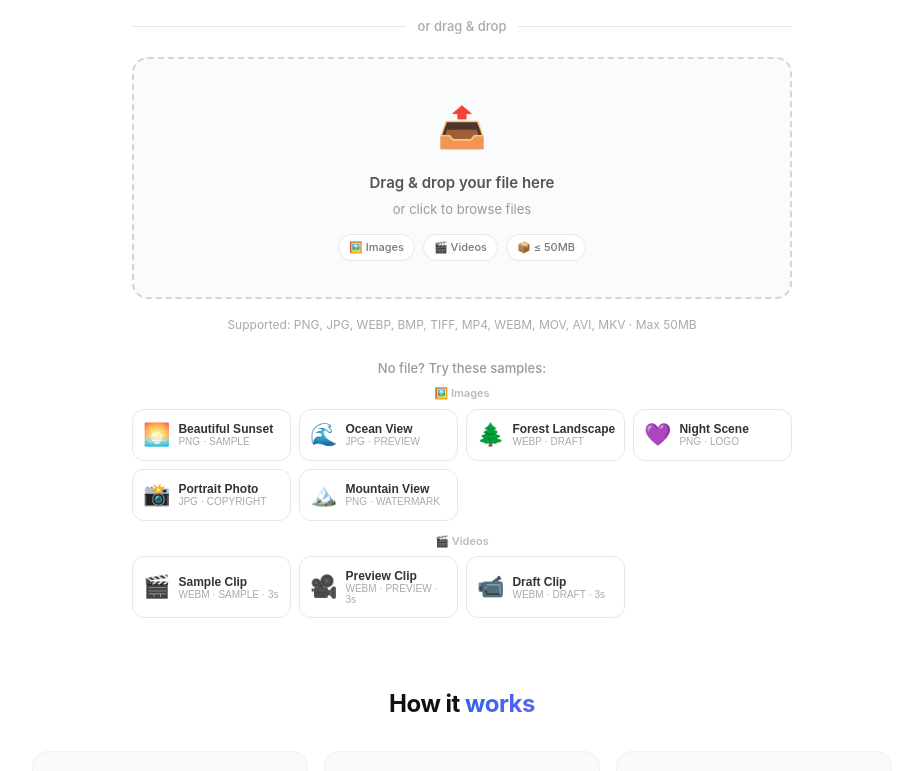
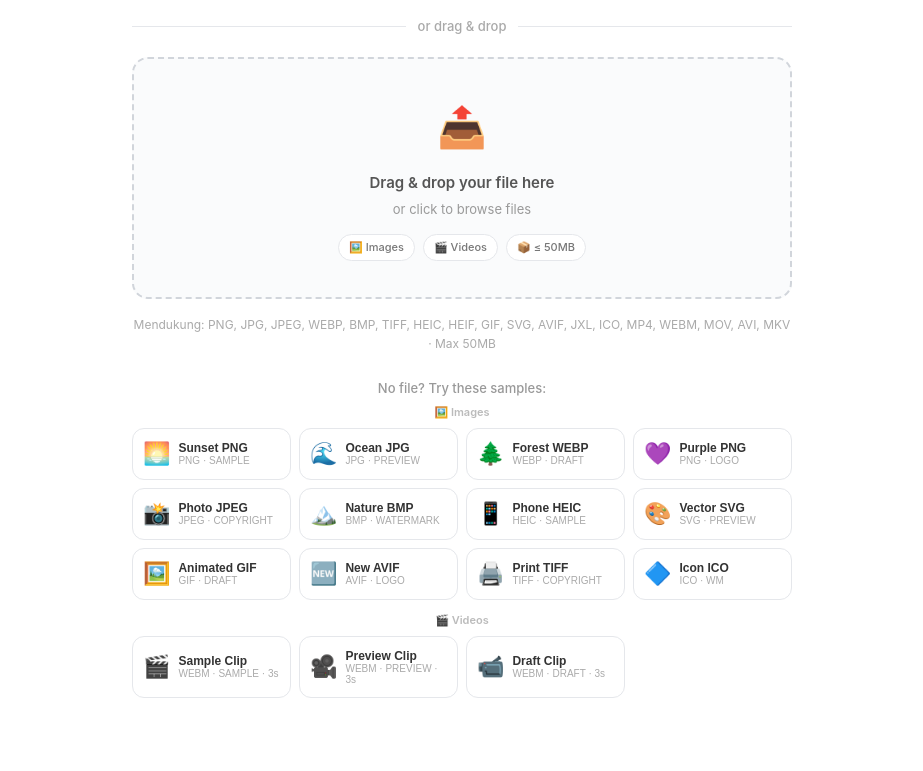
Before and after one commit to bangke1212/Mencak-Mencak, a Next.js app: page / in a window 1280 px wide. Shown: the part 471-1242 px from the top of the page, without its empty margins (178-1101 px from the left). Built offline with nearby package versions, Linux system fonts and the light colour scheme.

Commit message:
feat: support ALL image formats - PNG JPG WEBP BMP TIFF HEIC HEIF GIF SVG AVIF JXL ICO + sample files

```diff
--- a/src/app/page.tsx
+++ b/src/app/page.tsx
@@ -146,7 +146,7 @@ export default function Home() {
 
         {/* Format info */}
         <p style={{fontSize:12,color:'#aaa',marginTop:16,marginBottom:24}}>
-          Supported: PNG, JPG, WEBP, BMP, TIFF, MP4, WEBM, MOV, AVI, MKV · Max 50MB
+          Mendukung: PNG, JPG, JPEG, WEBP, BMP, TIFF, HEIC, HEIF, GIF, SVG, AVIF, JXL, ICO, MP4, WEBM, MOV, AVI, MKV · Max 50MB
         </p>
 
         {/* Sample Files */}
--- a/src/components/FileUploader.tsx
+++ b/src/components/FileUploader.tsx
@@ -3,7 +3,7 @@
 import { useCallback, useState } from 'react';
 import { useDropzone } from 'react-dropzone';
 import { FileType } from '@/types';
-import { detectFileType, validateFileSize, ALLOWED_IMAGE_TYPES, ALLOWED_VIDEO_TYPES } from '@/lib/utils';
+import { detectFileType, validateFileSize, ALLOWED_IMAGE_EXTENSIONS } from '@/lib/utils';
 
 interface Props { onFileSelect: (file: File, type: FileType) => void; }
 
@@ -16,7 +16,7 @@ export default function FileUploader({ onFileSelect }: Props) {
     if (!accepted.length) return;
     const file = accepted[0];
     const type = detectFileType(file);
-    if (!type) { setError('Format not supported. Use PNG, JPG, WEBP, MP4, MOV, etc.'); return; }
+    if (!type) { setError('Format tidak didukung. Didukung: PNG, JPG, JPEG, WEBP, BMP, TIFF, HEIC, HEIF, GIF, SVG, AVIF, JXL, ICO, MP4, WEBM, MOV, AVI, MKV'); return; }
     const sizeErr = validateFileSize(file, type);
     if (sizeErr) { setError(sizeErr); return; }
     onFileSelect(file, type);
@@ -24,7 +24,10 @@ export default function FileUploader({ onFileSelect }: Props) {
 
   const { getRootProps, getInputProps, isDragActive } = useDropzone({
     onDrop, maxFiles: 1, maxSize: 50 * 1024 * 1024,
-    accept: { 'image/*': ALLOWED_IMAGE_TYPES, 'video/*': ALLOWED_VIDEO_TYPES },
+    accept: {
+      'image/*': ALLOWED_IMAGE_EXTENSIONS.map(ext => `.${ext}`),
+      'video/*': ['.mp4','.webm','.mov','.avi','.mkv','.wmv','.flv','.3gp'],
+    },
   });
 
   return (
--- a/src/components/SampleFiles.tsx
+++ b/src/components/SampleFiles.tsx
@@ -11,12 +11,18 @@ interface Props {
    GENERATE SAMPLE IMAGES via Canvas
    ============================================================ */
 const IMAGE_SAMPLES = [
-  { id: 'sunset',  emoji: '🌅', colors: ['#ff7e5f','#feb47b'], title: 'Beautiful Sunset',    wm: 'SAMPLE',      fmt: 'image/png'  as const, ext: 'png'  },
-  { id: 'ocean',   emoji: '🌊', colors: ['#2193b0','#6dd5ed'], title: 'Ocean View',         wm: 'PREVIEW',     fmt: 'image/jpeg' as const, ext: 'jpg'  },
-  { id: 'forest',  emoji: '🌲', colors: ['#11998e','#38ef7d'], title: 'Forest Landscape',   wm: 'DRAFT',       fmt: 'image/webp' as const, ext: 'webp' },
-  { id: 'purple',  emoji: '💜', colors: ['#8E2DE2','#4A00E0'], title: 'Night Scene',        wm: 'LOGO',        fmt: 'image/png'  as const, ext: 'png'  },
-  { id: 'photo',   emoji: '📸', colors: ['#667eea','#764ba2'], title: 'Portrait Photo',      wm: 'COPYRIGHT',   fmt: 'image/jpeg' as const, ext: 'jpg'  },
-  { id: 'nature',  emoji: '🏔️', colors: ['#f5576c','#f093fb'], title: 'Mountain View',      wm: 'WATERMARK',   fmt: 'image/png'  as const, ext: 'png'  },
+  { id: 'sunset',  emoji: '🌅', colors: ['#ff7e5f','#feb47b'], label: 'Sunset PNG',        wm: 'SAMPLE',      fmt: 'image/png'  as const, ext: 'png'  },
+  { id: 'ocean',   emoji: '🌊', colors: ['#2193b0','#6dd5ed'], label: 'Ocean JPG',         wm: 'PREVIEW',     fmt: 'image/jpeg' as const, ext: 'jpg'  },
+  { id: 'forest',  emoji: '🌲', colors: ['#11998e','#38ef7d'], label: 'Forest WEBP',       wm: 'DRAFT',       fmt: 'image/webp' as const, ext: 'webp' },
+  { id: 'purple',  emoji: '💜', colors: ['#8E2DE2','#4A00E0'], label: 'Purple PNG',        wm: 'LOGO',        fmt: 'image/png'  as const, ext: 'png'  },
+  { id: 'photo',   emoji: '📸', colors: ['#667eea','#764ba2'], label: 'Photo JPEG',        wm: 'COPYRIGHT',   fmt: 'image/jpeg' as const, ext: 'jpeg' },
+  { id: 'nature',  emoji: '🏔️', colors: ['#f5576c','#f093fb'], label: 'Nature BMP',        wm: 'WATERMARK',   fmt: 'image/bmp'  as const, ext: 'bmp'  },
+  { id: 'heic',    emoji: '📱', colors: ['#f7971e','#ffd200'], label: 'Phone HEIC',        wm: 'SAMPLE',      fmt: 'image/heic' as const, ext: 'heic' },
+  { id: 'svg',     emoji: '🎨', colors: ['#ee0979','#ff6a00'], label: 'Vector SVG',        wm: 'PREVIEW',     fmt: 'image/svg+xml' as const, ext: 'svg' },
+  { id: 'gif',     emoji: '🖼️', colors: ['#00b09b','#96c93d'], label: 'Animated GIF',      wm: 'DRAFT',       fmt: 'image/gif'  as const, ext: 'gif'  },
+  { id: 'avif',    emoji: '🆕', colors: ['#fc4a1a','#f7b733'], label: 'New AVIF',          wm: 'LOGO',        fmt: 'image/avif' as const, ext: 'avif' },
+  { id: 'tiff',    emoji: '🖨️', colors: ['#4facfe','#00f2fe'], label: 'Print TIFF',        wm: 'COPYRIGHT',   fmt: 'image/tiff' as const, ext: 'tiff' },
+  { id: 'ico',     emoji: '🔷', colors: ['#a18cd1','#fbc2eb'], label: 'Icon ICO',          wm: 'WM',          fmt: 'image/x-icon' as const, ext: 'ico' },
 ];
 
 function drawSampleImage(canvas: HTMLCanvasElement, s: typeof IMAGE_SAMPLES[0]): void {
@@ -30,7 +36,7 @@ function drawSampleImage(canvas: HTMLCanvasElement, s: typeof IMAGE_SAMPLES[0]):
   ctx.beginPath(); ctx.arc(w*0.2, h*0.7, 70, 0, Math.PI*2); ctx.fill();
   ctx.fillStyle = 'rgba(255,255,255,0.9)';
   ctx.font = 'bold 40px Inter,sans-serif'; ctx.textAlign = 'center'; ctx.textBaseline = 'middle';
-  ctx.fillText(s.title, w/2, h*0.38);
+  ctx.fillText(s.label, w/2, h*0.35);
   ctx.fillStyle = 'rgba(255,255,255,0.55)';
   ctx.font = 'bold 56px Inter,sans-serif';
   ctx.save(); ctx.translate(w/2, h/2); ctx.rotate(-0.25);
@@ -221,7 +227,7 @@ export default function SampleFiles({ onSelect }: Props) {
               <span style={{ fontSize: 22, flexShrink: 0 }}>{s.emoji}</span>
               <div style={{ minWidth: 0 }}>
                 <div style={{ fontSize: 12, fontWeight: 600, color: '#333', whiteSpace: 'nowrap' }}>
-                  {isGen ? 'Generating...' : isErr ? 'Error' : s.title}
+                  {isGen ? 'Generating...' : isErr ? 'Error' : s.label}
                 </div>
                 <div style={{ fontSize: 10, color: isErr ? '#dc2626' : '#aaa' }}>
                   {isErr ? 'Retry' : `${s.ext.toUpperCase()} · ${s.wm}`}
--- a/src/lib/utils.ts
+++ b/src/lib/utils.ts
@@ -9,6 +9,19 @@ export const ALLOWED_IMAGE_TYPES = [
   'image/webp',
   'image/bmp',
   'image/tiff',
+  'image/heic',
+  'image/heif',
+  'image/gif',
+  'image/svg+xml',
+  'image/avif',
+  'image/jxl',
+];
+
+export const ALLOWED_IMAGE_EXTENSIONS = [
+  'png', 'jpg', 'jpeg', 'jpe', 'jfif',
+  'webp', 'bmp', 'tiff', 'tif',
+  'heic', 'heif', 'gif', 'svg',
+  'avif', 'jxl', 'ico',
 ];
 
 export const ALLOWED_VIDEO_TYPES = [
@@ -22,10 +35,10 @@ export const ALLOWED_VIDEO_TYPES = [
 export function detectFileType(file: File): FileType | null {
   if (ALLOWED_IMAGE_TYPES.includes(file.type)) return 'image';
   if (ALLOWED_VIDEO_TYPES.includes(file.type)) return 'video';
-  // Check by extension
+  // Check by extension (broader coverage)
   const ext = file.name.split('.').pop()?.toLowerCase();
-  if (['png', 'jpg', 'jpeg', 'webp', 'bmp', 'tiff', 'tif'].includes(ext || '')) return 'image';
-  if (['mp4', 'webm', 'mov', 'avi', 'mkv'].includes(ext || '')) return 'video';
+  if (ALLOWED_IMAGE_EXTENSIONS.includes(ext || '')) return 'image';
+  if (['mp4', 'webm', 'mov', 'avi', 'mkv', 'wmv', 'flv', '3gp'].includes(ext || '')) return 'video';
   return null;
 }
 
```
